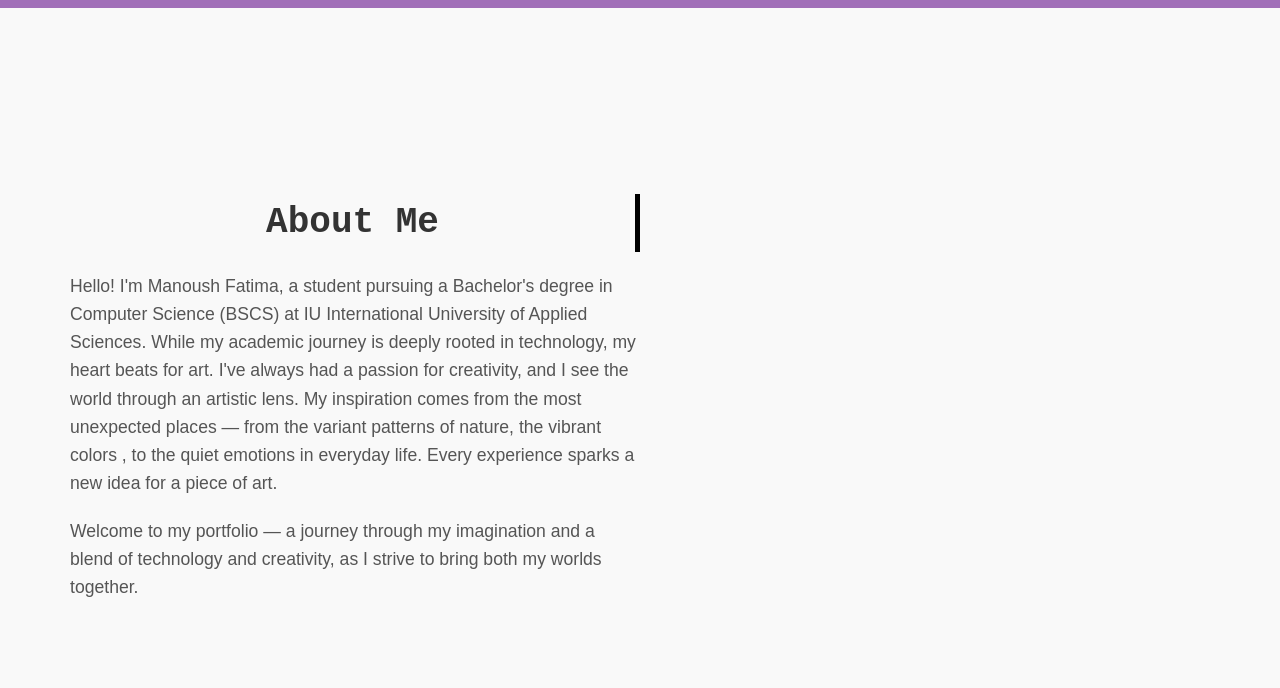
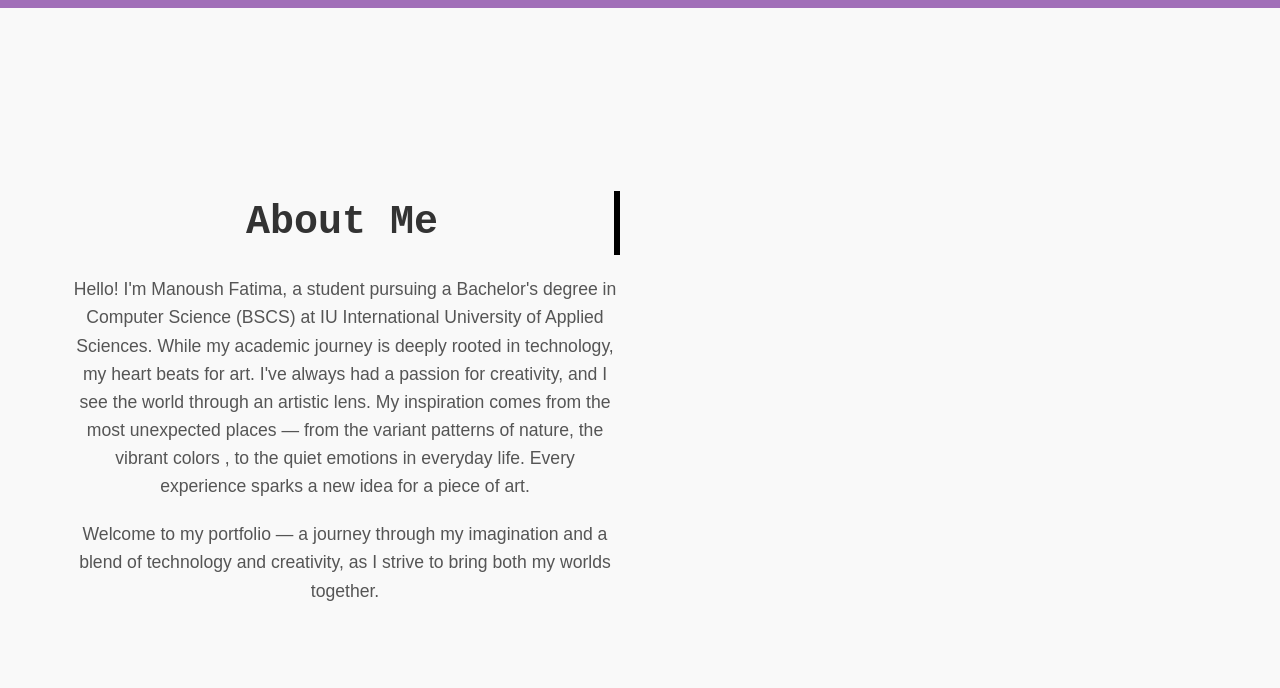
Before and after one commit to ManoushFatima/artory.com, a plain HTML site: page index.html in a window 1280 px wide. Shown: the part 952-1640 px from the top of the page. Drawn offline with Linux system fonts and the light colour scheme.

Commit message:
Update styles.css

```diff
--- a/styles.css
+++ b/styles.css
@@ -247,25 +247,36 @@ header nav ul li a:hover {
 }
 
 
+/* Main about section */
 .about {
     display: flex;
     justify-content: center; /* Horizontally center */
     align-items: center; /* Vertically center */
     min-height: 100vh; /* Full viewport height */
-    padding: 0 20px;
+    padding: 20px; /* Ensure space from top and bottom */
     box-sizing: border-box;
+    text-align: center; /* Center all content text */
 }
 
+/* About content wrapper */
 .about-content {
     display: flex;
     flex-direction: row;
-    justify-content: center; /* Ensure content inside is centered vertically */
-    align-items: center; /* Ensure content inside is centered horizontally */
+    justify-content: center; /* Ensure content inside is centered horizontally */
+    align-items: center; /* Ensure content inside is centered vertically */
     text-align: center; /* Center text */
     max-width: 1200px;
     width: 100%;
     flex-wrap: wrap;
+    gap: 40px; /* Add space between elements */
+}
 
+/* About info section */
+.about-info {
+    padding: 20px;
+    max-width: 800px;
+    width: 100%;
+    box-sizing: border-box;
 }
 
 .about-info h1 {
@@ -273,14 +284,7 @@ header nav ul li a:hover {
     margin-bottom: 20px;
     color: #333;
     text-align: center;
-
-}
-
-/* Add the following styles to your existing stylesheet */
-
-#about h1 {
     font-family: 'Courier New', Courier, monospace;
-    font-size: 36px;
     overflow: hidden; /* Ensures that the text is hidden until it types out */
     border-right: .15em solid black; /* Creates the cursor effect */
     width: 0; /* Start with width 0 */
@@ -288,7 +292,7 @@ header nav ul li a:hover {
     animation: typing 3s steps(30) 1s forwards, blink-caret 0.75s step-end infinite;
 }
 
-/* Define the typing animation */
+/* Typing animation */
 @keyframes typing {
     from {
         width: 0;
@@ -298,22 +302,23 @@ header nav ul li a:hover {
     }
 }
 
-/* Define the caret blinking animation */
+/* Caret blinking animation */
 @keyframes blink-caret {
     50% {
         border-color: transparent;
     }
 }
 
-
+/* About info paragraph styling */
 .about-info p {
     font-size: 1.1rem;
     line-height: 1.6;
     margin-bottom: 20px;
     color: #555;
+    text-align: center; /* Ensure text is centered */
 }
 
-/* Responsive Design */
+/* Responsive Design - Tablet and mobile devices */
 @media screen and (max-width: 768px) {
     .about-info h1 {
         font-size: 2rem;
@@ -321,6 +326,11 @@ header nav ul li a:hover {
 
     .about-info p {
         font-size: 1rem;
+    }
+
+    .about-content {
+        flex-direction: column;
+        gap: 20px;
     }
 }
 
@@ -333,7 +343,6 @@ header nav ul li a:hover {
         font-size: 0.9rem;
     }
 }
-
 
 
 /* Gallery Section */
```
